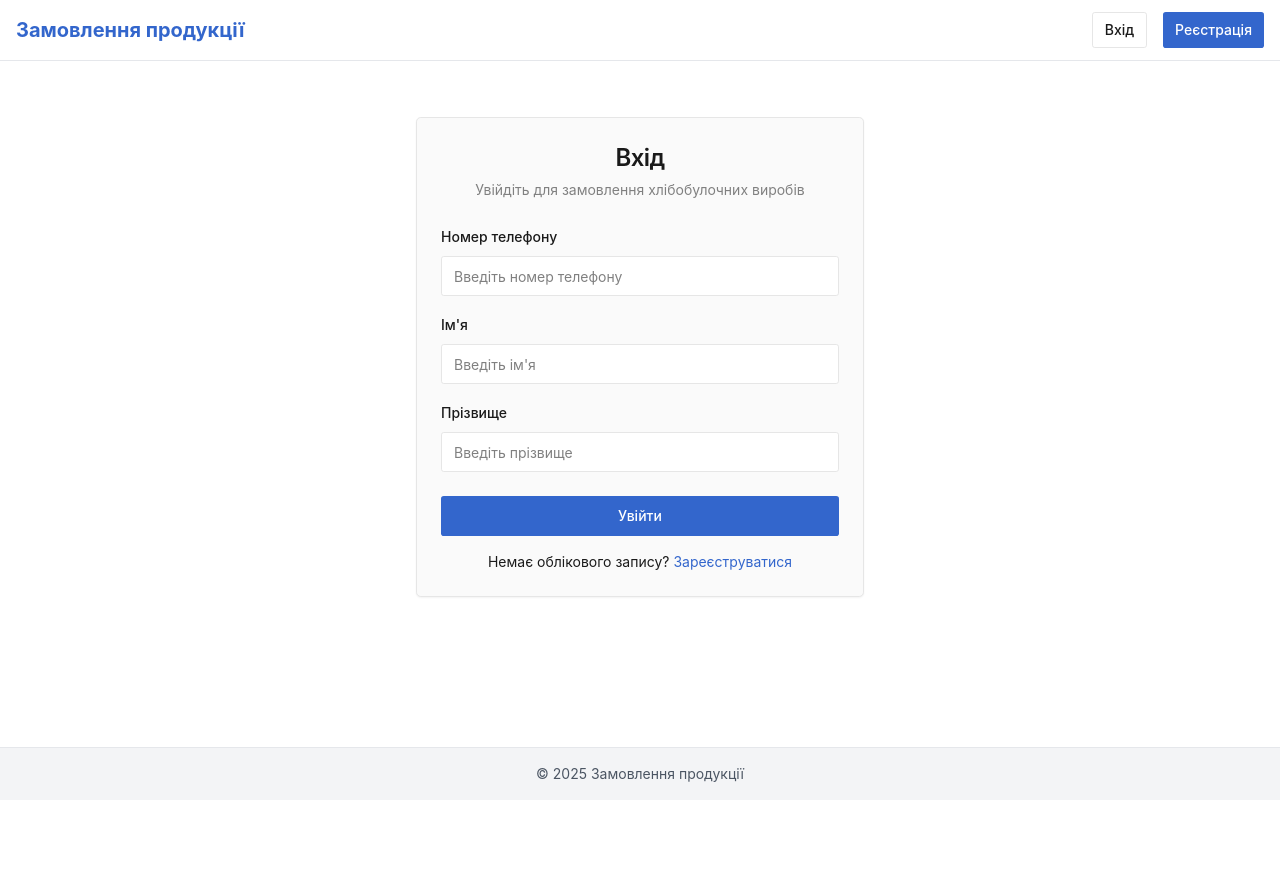
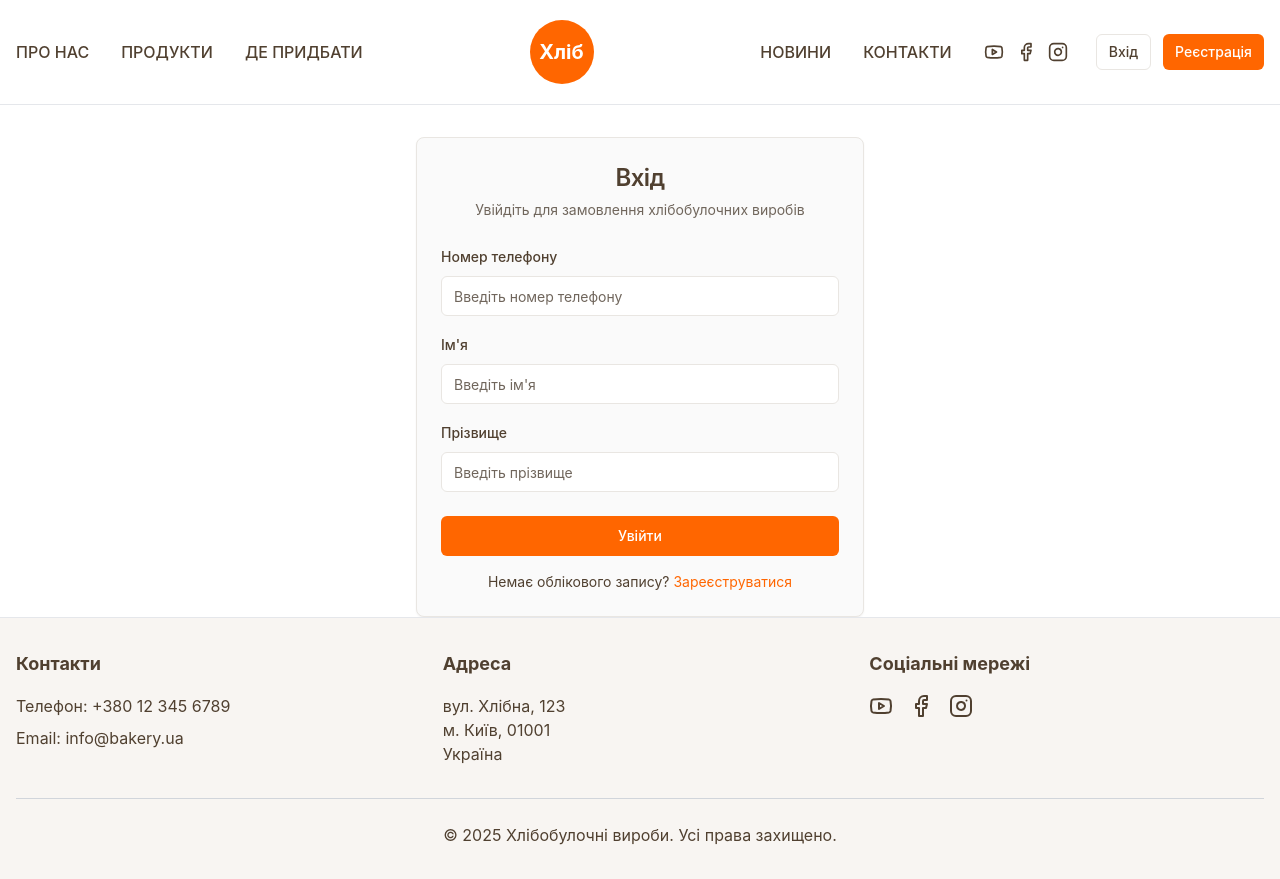
Before and after one commit to Butord/khlibnyi-korzina-online, a React (Vite) app: page /login in a window 1280 px wide. Before the commit the page ends 800 px from the top, so only its background shows below. Built offline with nearby package versions, Linux system fonts and the light colour scheme.

Commit message:
Refactor: Apply design from the image
Implement the design from the provided image.

```diff
--- a/src/components/layouts/MainLayout.tsx
+++ b/src/components/layouts/MainLayout.tsx
@@ -3,7 +3,7 @@ import React from 'react';
 import { Link } from 'react-router-dom';
 import { useAuth } from '@/contexts/AuthContext';
 import { useCart } from '@/contexts/CartContext';
-import { ShoppingCart, Menu } from 'lucide-react';
+import { ShoppingCart, Menu, Facebook, Instagram, Youtube } from 'lucide-react';
 import { Button } from '@/components/ui/button';
 import { Sheet, SheetContent, SheetTrigger } from '@/components/ui/sheet';
 
@@ -17,15 +17,12 @@ export const MainLayout: React.FC<MainLayoutProps> = ({ children }) => {
 
   return (
     <div className="min-h-screen flex flex-col">
-      {/* Спрощений заголовок */}
+      {/* Header */}
       <header className="bg-white border-b border-gray-200">
-        <div className="container mx-auto px-4 py-3 flex items-center justify-between">
-          <Link to="/" className="flex items-center gap-2">
-            <h1 className="text-xl font-bold text-primary">Замовлення продукції</h1>
-          </Link>
-
-          {/* Мобільне меню */}
-          <div className="block md:hidden">
+        <div className="container mx-auto px-4 py-5">
+          <div className="flex flex-col lg:flex-row items-center justify-between">
+            {/* Mobile Menu */}
+            <div className="block lg:hidden self-start">
               <Sheet>
                 <SheetTrigger asChild>
                   <Button variant="ghost" size="icon">
@@ -34,14 +31,17 @@ export const MainLayout: React.FC<MainLayoutProps> = ({ children }) => {
                 </SheetTrigger>
                 <SheetContent>
                   <div className="flex flex-col gap-4 mt-8">
+                    <Link to="/" className="px-4 py-2 hover:bg-secondary rounded-md">
+                      Головна
+                    </Link>
+                    <Link to="/products" className="px-4 py-2 hover:bg-secondary rounded-md">
+                      Продукти
+                    </Link>
                     {user ? (
                       <>
                         <div className="mb-4 text-sm">
                           Користувач: <span className="font-medium">{user.firstName} {user.lastName}</span>
                         </div>
-                      <Link to="/products" className="px-4 py-2 hover:bg-secondary rounded-md">
-                        Каталог продукції
-                      </Link>
                         <Link to="/cart" className="px-4 py-2 hover:bg-secondary rounded-md flex items-center justify-between">
                           <span>Кошик</span>
                           {itemCount > 0 && (
@@ -78,19 +78,54 @@ export const MainLayout: React.FC<MainLayoutProps> = ({ children }) => {
               </Sheet>
             </div>
 
-          {/* Десктопне меню */}
-          <div className="hidden md:flex items-center gap-4">
+            {/* Main Navigation - Left Side */}
+            <div className="hidden lg:flex items-center gap-8 text-foreground">
+              <Link to="/" className="font-medium hover:text-primary transition-colors">
+                ПРО НАС
+              </Link>
+              <Link to="/products" className="font-medium hover:text-primary transition-colors">
+                ПРОДУКТИ
+              </Link>
+              <Link to="#" className="font-medium hover:text-primary transition-colors">
+                ДЕ ПРИДБАТИ
+              </Link>
+            </div>
+
+            {/* Logo - Center */}
+            <div className="my-4 lg:my-0">
+              <Link to="/" className="flex items-center gap-2">
+                <div className="bg-primary text-white h-16 w-16 rounded-full flex items-center justify-center">
+                  <span className="text-xl font-bold">Хліб</span>
+                </div>
+              </Link>
+            </div>
+
+            {/* Right Side Navigation */}
+            <div className="hidden lg:flex items-center gap-8">
+              <Link to="#" className="font-medium hover:text-primary transition-colors">
+                НОВИНИ
+              </Link>
+              <Link to="#" className="font-medium hover:text-primary transition-colors">
+                КОНТАКТИ
+              </Link>
+
+              <div className="flex items-center gap-3">
+                <a href="#" className="text-foreground hover:text-primary transition-colors">
+                  <Youtube size={20} />
+                </a>
+                <a href="#" className="text-foreground hover:text-primary transition-colors">
+                  <Facebook size={20} />
+                </a>
+                <a href="#" className="text-foreground hover:text-primary transition-colors">
+                  <Instagram size={20} />
+                </a>
+
+                {/* User Menu and Cart */}
                 {user ? (
-              <>
-                <span className="text-sm">
-                  {user.firstName} {user.lastName}
-                </span>
-                <Link to="/products">
-                  <Button variant="ghost" size="sm">Каталог</Button>
-                </Link>
+                  <div className="flex items-center gap-3 ml-4">
                     <Link to="/cart">
-                  <Button variant="ghost" size="sm" className="relative">
-                    <ShoppingCart className="h-4 w-4" />
+                      <Button variant="ghost" size="icon" className="relative">
+                        <ShoppingCart className="h-5 w-5" />
                         {itemCount > 0 && (
                           <span className="absolute -top-1 -right-1 bg-primary text-white px-1.5 py-0.5 rounded-full text-xs">
                             {itemCount}
@@ -98,11 +133,6 @@ export const MainLayout: React.FC<MainLayoutProps> = ({ children }) => {
                         )}
                       </Button>
                     </Link>
-                {user.isAdmin && (
-                  <Link to="/admin">
-                    <Button variant="outline" size="sm">Адмін</Button>
-                  </Link>
-                )}
                     <Button
                       variant="outline"
                       size="sm"
@@ -110,30 +140,59 @@ export const MainLayout: React.FC<MainLayoutProps> = ({ children }) => {
                     >
                       Вихід
                     </Button>
-              </>
+                  </div>
                 ) : (
-              <>
+                  <div className="flex items-center gap-3 ml-4">
                     <Link to="/login">
                       <Button variant="outline" size="sm">Вхід</Button>
                     </Link>
                     <Link to="/register">
                       <Button size="sm">Реєстрація</Button>
                     </Link>
-              </>
+                  </div>
                 )}
+              </div>
+            </div>
           </div>
         </div>
       </header>
 
-      {/* Основний контент */}
-      <main className="flex-1 container mx-auto px-4 py-6">
+      {/* Main Content */}
+      <main className="flex-1">
         {children}
       </main>
 
-      {/* Спрощений футер */}
-      <footer className="bg-gray-100 py-4 border-t border-gray-200">
-        <div className="container mx-auto px-4 text-center text-sm text-gray-600">
-          <p>© 2025 Замовлення продукції</p>
+      {/* Footer */}
+      <footer className="bg-secondary py-8 border-t border-gray-200">
+        <div className="container mx-auto px-4">
+          <div className="grid grid-cols-1 md:grid-cols-3 gap-8">
+            <div>
+              <h3 className="text-lg font-bold mb-4">Контакти</h3>
+              <p className="mb-2">Телефон: +380 12 345 6789</p>
+              <p>Email: info@bakery.ua</p>
+            </div>
+            <div>
+              <h3 className="text-lg font-bold mb-4">Адреса</h3>
+              <p>вул. Хлібна, 123<br />м. Київ, 01001<br />Україна</p>
+            </div>
+            <div>
+              <h3 className="text-lg font-bold mb-4">Соціальні мережі</h3>
+              <div className="flex gap-4">
+                <a href="#" className="text-foreground hover:text-primary transition-colors">
+                  <Youtube size={24} />
+                </a>
+                <a href="#" className="text-foreground hover:text-primary transition-colors">
+                  <Facebook size={24} />
+                </a>
+                <a href="#" className="text-foreground hover:text-primary transition-colors">
+                  <Instagram size={24} />
+                </a>
+              </div>
+            </div>
+          </div>
+          <div className="mt-8 pt-6 border-t border-gray-300 text-center">
+            <p>© 2025 Хлібобулочні вироби. Усі права захищено.</p>
+          </div>
         </div>
       </footer>
     </div>
--- a/src/index.css
+++ b/src/index.css
@@ -6,34 +6,43 @@
 @layer base {
   :root {
     --background: 0 0% 100%;
-    --foreground: 0 0% 10%;
+    --foreground: 30 25% 25%;
 
     --card: 0 0% 98%;
-    --card-foreground: 0 0% 10%;
+    --card-foreground: 30 25% 25%;
 
     --popover: 0 0% 100%;
-    --popover-foreground: 0 0% 10%;
+    --popover-foreground: 30 25% 25%;
 
-    --primary: 220 60% 50%;
+    --primary: 24 100% 50%;
     --primary-foreground: 0 0% 100%;
 
-    --secondary: 220 10% 90%;
-    --secondary-foreground: 220 60% 50%;
+    --secondary: 30 30% 96%;
+    --secondary-foreground: 24 100% 50%;
 
-    --muted: 0 0% 92%;
-    --muted-foreground: 0 0% 50%;
+    --muted: 30 10% 92%;
+    --muted-foreground: 30 10% 40%;
 
-    --accent: 220 20% 85%;
-    --accent-foreground: 220 60% 50%;
+    --accent: 30 20% 90%;
+    --accent-foreground: 24 100% 50%;
 
     --destructive: 0 84.2% 60.2%;
     --destructive-foreground: 0 0% 100%;
 
-    --border: 0 0% 90%;
-    --input: 0 0% 90%;
-    --ring: 220 60% 50%;
+    --border: 30 15% 90%;
+    --input: 30 15% 90%;
+    --ring: 24 100% 50%;
 
-    --radius: 0.3rem;
+    --radius: 0.5rem;
+
+    --sidebar-background: 0 0% 100%;
+    --sidebar-foreground: 30 25% 25%;
+    --sidebar-primary: 24 100% 50%;
+    --sidebar-primary-foreground: 0 0% 100%;
+    --sidebar-accent: 30 20% 90%;
+    --sidebar-accent-foreground: 24 100% 50%;
+    --sidebar-border: 30 15% 90%;
+    --sidebar-ring: 24 100% 50%;
   }
 }
 
@@ -46,4 +55,16 @@
     @apply bg-background text-foreground;
     font-family: 'Inter', sans-serif;
   }
+
+  .stat-number {
+    @apply text-primary text-7xl font-bold;
+  }
+
+  .stat-text {
+    @apply text-foreground text-lg;
+  }
+
+  .bakery-button {
+    @apply bg-primary hover:bg-primary/90 text-white px-6 py-3 rounded-full text-lg font-medium transition-colors;
+  }
 }
--- a/src/pages/Index.tsx
+++ b/src/pages/Index.tsx
@@ -2,9 +2,9 @@
 import React, { useEffect } from 'react';
 import { useNavigate } from 'react-router-dom';
 import { MainLayout } from '@/components/layouts/MainLayout';
-import { Card, CardContent } from '@/components/ui/card';
+import { Button } from '@/components/ui/button';
 import { useAuth } from '@/contexts/AuthContext';
-import LoginForm from '@/components/auth/LoginForm';
+import { Facebook, Instagram, Youtube } from 'lucide-react';
 
 const Index: React.FC = () => {
   const { user, isLoading } = useAuth();
@@ -29,13 +29,99 @@ const Index: React.FC = () => {
 
   return (
     <MainLayout>
-      <div className="container mx-auto py-8 max-w-md">
-        <Card>
-          <CardContent className="pt-6">
-            <LoginForm />
-          </CardContent>
-        </Card>
-      </div>
+      {/* Hero Section */}
+      <section className="py-10 md:py-16 lg:py-20 px-4">
+        <div className="container mx-auto flex flex-col md:flex-row items-center justify-between gap-10">
+          <div className="w-full md:w-1/2">
+            <h1 className="text-3xl md:text-4xl lg:text-5xl font-bold mb-6">
+              Замовлення хлібобулочних і здобних виробів
+            </h1>
+            <p className="text-lg mb-8">
+              Якість та смак, які ви заслуговуєте. Зручне замовлення та швидка доставка.
+            </p>
+            <div className="flex flex-wrap gap-4">
+              <Button
+                onClick={() => navigate('/register')}
+                className="bakery-button"
+              >
+                Реєстрація
+              </Button>
+              <Button
+                onClick={() => navigate('/login')}
+                className="bg-white border-2 border-primary text-primary hover:bg-primary/10 px-6 py-3 rounded-full text-lg font-medium transition-colors"
+              >
+                Вхід
+              </Button>
+            </div>
+          </div>
+          <div className="w-full md:w-1/2">
+            <div className="grid grid-cols-2 gap-4">
+              <div className="bg-secondary rounded-lg p-4 transform rotate-2">
+                <img src="/placeholder.svg" alt="Хліб" className="w-full h-40 object-cover rounded" />
+              </div>
+              <div className="bg-secondary rounded-lg p-4 transform -rotate-1">
+                <img src="/placeholder.svg" alt="Булочки" className="w-full h-40 object-cover rounded" />
+              </div>
+              <div className="bg-secondary rounded-lg p-4 transform -rotate-2">
+                <img src="/placeholder.svg" alt="Пиріжки" className="w-full h-40 object-cover rounded" />
+              </div>
+              <div className="bg-secondary rounded-lg p-4 transform rotate-1">
+                <img src="/placeholder.svg" alt="Здоба" className="w-full h-40 object-cover rounded" />
+              </div>
+            </div>
+          </div>
+        </div>
+      </section>
+
+      {/* Stats Section */}
+      <section className="bg-secondary py-16 px-4">
+        <div className="container mx-auto">
+          <div className="grid grid-cols-1 md:grid-cols-3 gap-10 text-center">
+            <div className="stat-item">
+              <div className="stat-number">100</div>
+              <div className="stat-text">видів хлібобулочних і здобних виробів</div>
+            </div>
+            <div className="stat-item">
+              <div className="stat-number">400</div>
+              <div className="stat-text">кваліфікованих працівників</div>
+            </div>
+            <div className="stat-item">
+              <div className="stat-number">10</div>
+              <div className="stat-text">областей, у які доставляємо продукцію</div>
+            </div>
+          </div>
+        </div>
+      </section>
+
+      {/* About Section */}
+      <section className="py-16 px-4">
+        <div className="container mx-auto text-center">
+          <h2 className="text-3xl font-bold mb-10">Про нас</h2>
+          <p className="text-lg max-w-3xl mx-auto mb-8">
+            Наша пекарня постачає хлібобулочні та здобні вироби найвищої якості.
+            Ми використовуємо тільки натуральні інгредієнти та дотримуємося
+            традиційних рецептів, додаючи інновації, щоб задовольнити смак кожного клієнта.
+          </p>
+          <Button className="bakery-button">Дізнатися більше</Button>
+        </div>
+      </section>
+
+      {/* Social Media */}
+      <section className="bg-secondary py-10 px-4">
+        <div className="container mx-auto">
+          <div className="flex justify-center gap-6">
+            <a href="#" className="text-primary hover:text-primary/80 transition-colors">
+              <Youtube size={32} />
+            </a>
+            <a href="#" className="text-primary hover:text-primary/80 transition-colors">
+              <Facebook size={32} />
+            </a>
+            <a href="#" className="text-primary hover:text-primary/80 transition-colors">
+              <Instagram size={32} />
+            </a>
+          </div>
+        </div>
+      </section>
     </MainLayout>
   );
 };
--- a/tailwind.config.ts
+++ b/tailwind.config.ts
@@ -69,6 +69,7 @@ export default {
 					'cream': '#FFF8DC',
 					'light-cream': '#FFFAF0',
 					'gold': '#DAA520',
+					'orange': '#F26F21'
 				}
 			},
 			borderRadius: {
```
Lines whose indentation alone changed are shown as unchanged.
